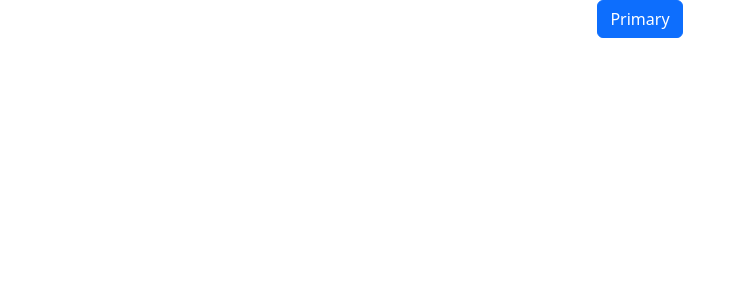
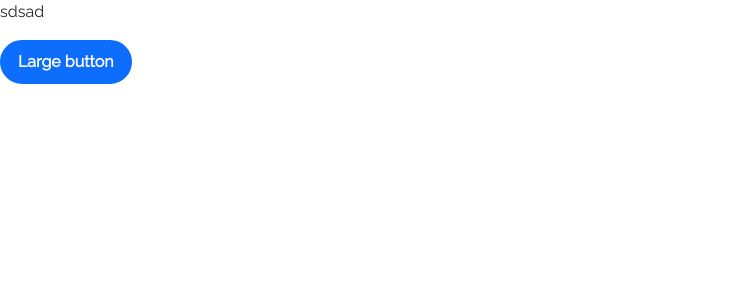
Before and after one commit to Chamath428/ucsc_interhub, a React (Create React App) app in the folder frontend/: page / in a window 1280 px wide. Shown: the top 300 px of the page, without its empty margins (0-746 px from the left). Built offline with nearby package versions, Linux system fonts and the light colour scheme.

Commit message:
after adding home componenets

```diff
--- a/frontend/src/App.css
+++ b/frontend/src/App.css
@@ -1,3 +1,9 @@
+@import url('https://fonts.googleapis.com/css2?family=Raleway:wght@400&display=swap');
+
 .App {
-  text-align: center;
+  /* text-align: center; */
+  font-size: medium;
+  /* font-weight: bold; */
+  font-family: 'Raleway', sans-serif;
+
 }
--- a/frontend/src/App.js
+++ b/frontend/src/App.js
@@ -1,3 +1,4 @@
+import HomeCard from './component/homepage/HomeCard/homeCard';
 import PrimaryButton from './component/homepage/PrimaryButton/primaryButton';
 import 'bootstrap/dist/css/bootstrap.min.css';
 import './App.css';
@@ -5,9 +6,8 @@ import './App.css';
 function App() {
   return (
     <div className="App">
-
+      <p>sdsad</p>
       <PrimaryButton></PrimaryButton>
-
     </div>
   );
 }
--- /dev/null
+++ b/frontend/src/component/homepage/HomeCard/homeCard.js
@@ -0,0 +1,24 @@
+import Card from 'react-bootstrap/Card';
+
+function HomeCard() {
+  return (
+    <>
+
+    <Card style={{ width: '18rem' }}>
+      <Card.Img variant="top" src="holder.js/100px180" />
+      <Card.Body>
+        <Card.Title className="text-center fw-bold">Card Title</Card.Title>
+        <Card.Text className="text-center">
+          Some quick example text to build on the card title and make up the
+          bulk of the card's content.
+        </Card.Text>
+      </Card.Body>
+    </Card>
+    </>
+  );
+}
+
+export default HomeCard;
+
+// text - center -> to make the text center
+// fw-bold -> to make the text bold
--- a/frontend/src/component/homepage/PrimaryButton/primaryButton.js
+++ b/frontend/src/component/homepage/PrimaryButton/primaryButton.js
@@ -4,7 +4,28 @@ import React, { Component } from "react";
 function PrimaryButton() {
   return (
     <>
-      <Button variant="primary">Primary</Button>
+
+<style type="text/css">
+        {`
+    .btn-primary {
+      font-size: medium;
+    }
+    .btn-primary:hover{
+      background-color: transparent;
+      color: #0d6efd;
+    }
+    `}
+      </style>
+
+  <div className="mb-2">
+        <Button
+        variant="primary"
+        size="lg"
+        className='border border-2 border-primary rounded-5 btn-primary fw-bold'
+        >
+        Large button
+        </Button>
+      </div>
 
     </>
   );
```
Also changed, not shown: frontend/src/assets/images/header - background.jpg (added), frontend/src/assets/images/header-teamwork.svg (added).
